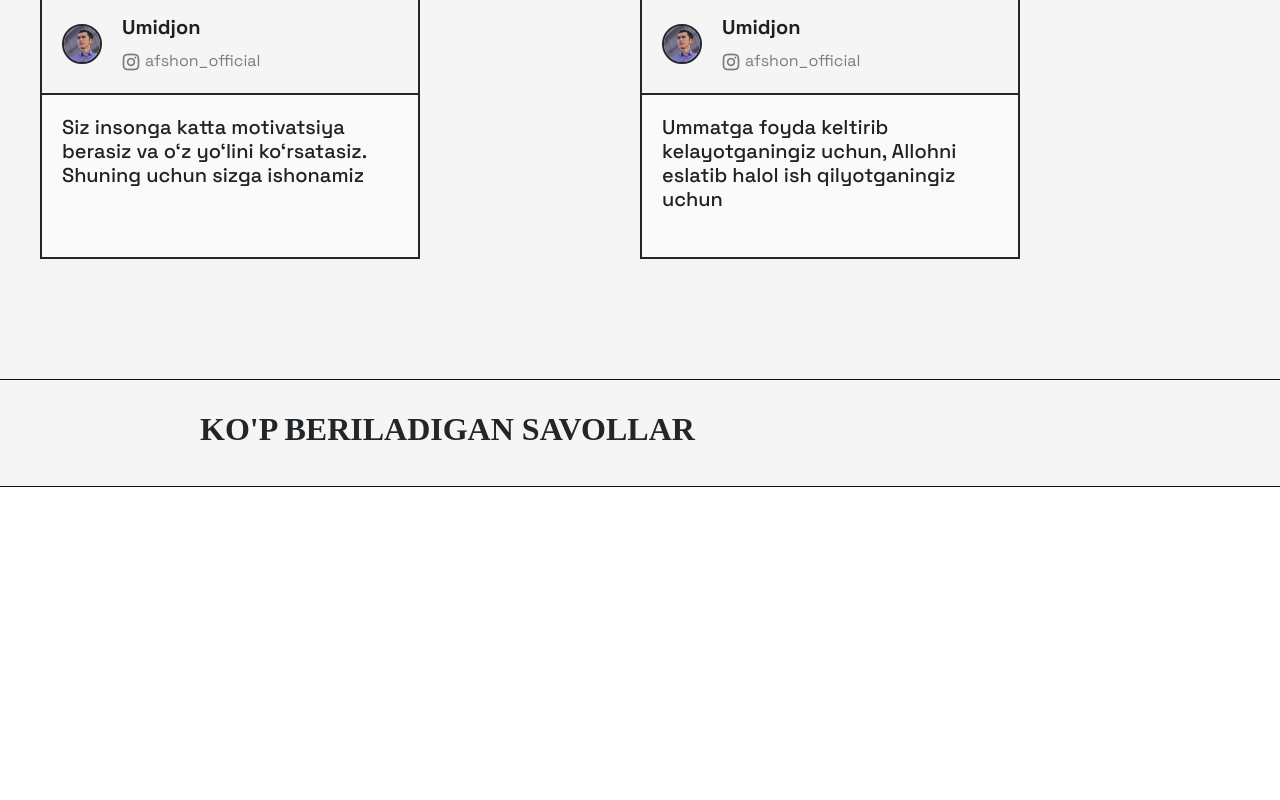
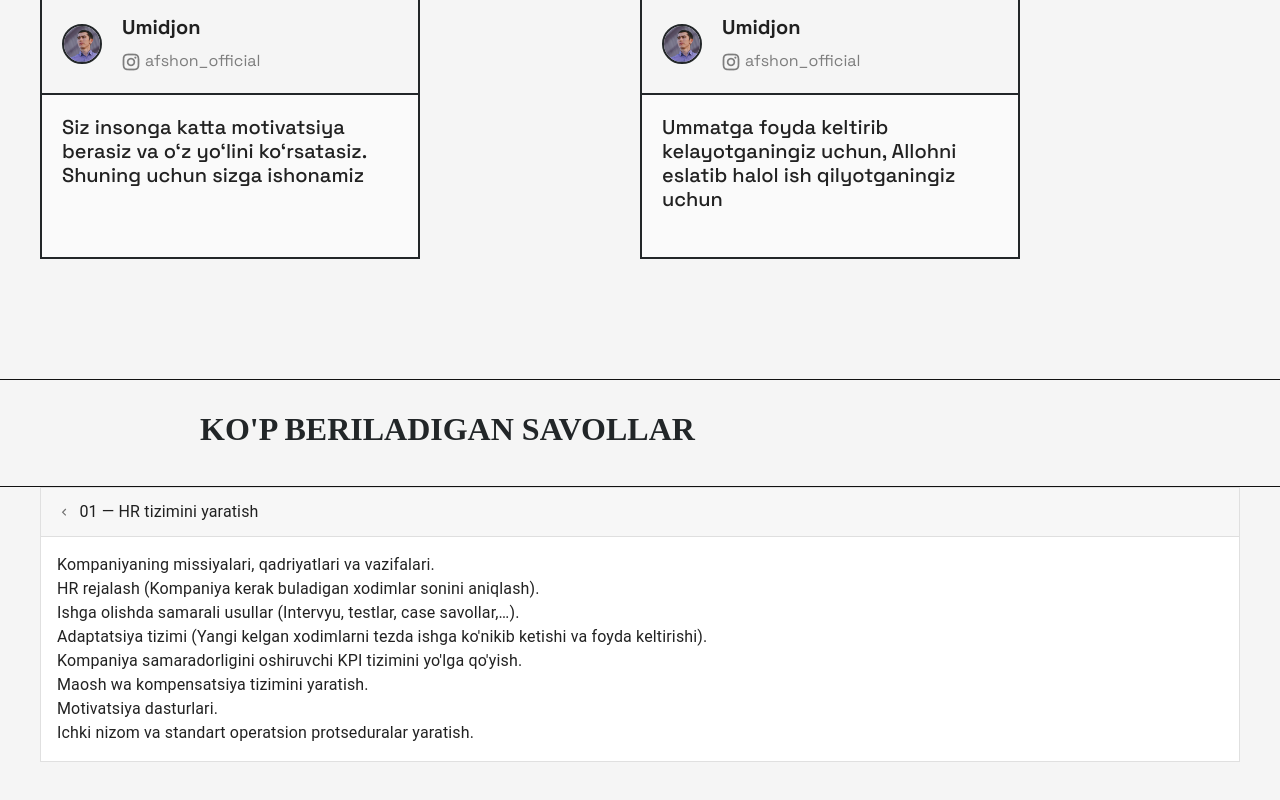
Before and after one commit to StiLKnoT/SMM_Creative, a React (Create React App) app: page / in a window 1280 px wide. Shown: the part 3376-4176 px from the top of the page. Before the commit the page ends 3863 px from the top, so only its background shows below. Built offline with nearby package versions, Linux system fonts and the light colour scheme.

Commit message:
arrowCarousel

```diff
--- a/package.json
+++ b/package.json
@@ -5,7 +5,9 @@
   "dependencies": {
     "@emotion/react": "^11.10.0",
     "@emotion/styled": "^11.10.0",
+    "@mui/icons-material": "^5.8.4",
     "@mui/material": "^5.9.2",
+    "@mui/styled-engine-sc": "^5.8.0",
     "@testing-library/jest-dom": "^5.16.4",
     "@testing-library/react": "^13.3.0",
     "@testing-library/user-event": "^13.5.0",
@@ -18,6 +20,7 @@
     "react-multi-carousel": "^2.8.2",
     "react-owl-carousel": "^2.3.1",
     "react-scripts": "5.0.1",
+    "styled-components": "^5.3.5",
     "web-vitals": "^2.1.4"
   },
   "scripts": {
--- a/src/components/Second/Second.jsx
+++ b/src/components/Second/Second.jsx
@@ -1,40 +1,85 @@
-import React from "react";
-
+import React, { useState } from "react";
+import { Link } from "@mui/material";
+import { styled } from "@mui/material/styles";
 // Components
 import Box from '@mui/material/Box';
 import Col from "react-bootstrap/Col";
+import { Avatar } from "@mui/material";
 import Card from '@mui/material/Card';
 import Row from "react-bootstrap/Row";
 import Image from 'react-bootstrap/Image';
 import Carousel from "react-multi-carousel";
 import Container from "react-bootstrap/Container";
 import Typography from '@mui/material/Typography';
+import MuiAccordion from "@mui/material/Accordion";
 import CardContent from '@mui/material/CardContent';
-import { Avatar } from "@mui/material";
+import MuiAccordionDetails from "@mui/material/AccordionDetails";
+import MuiAccordionSummary from "@mui/material/AccordionSummary";
+
 
 // Styles
 import "./Second.css";
 import './components/CarouselCard.css'
-// import './components/CarouselCards.css'
-
+import './components/CarouselCards.css'
 import "react-multi-carousel/lib/styles.css";
 
-// Assets
+// Images
 import umidjon from "../../assets/keyslar/umidjon.png";
 import ilxom from "../../assets/keyslar/ilxom.png";
 import jamila from "../../assets/keyslar/jamila.png";
 import tabib from "../../assets/keyslar/tabib.png";
-import { IoLogoInstagram } from "react-icons/io5";
+
+// Icons
 import instagramLogo from "../../assets/icons/instagram.png";
 import instaIcon from "../../assets/icons/instaIconsm.png";
-
 import TikTokLogo from "../../assets/icons/tiktok.png";
 import YouTubeLogo from "../../assets/icons/youtube.png";
+import { FaArrowRight } from "react-icons/fa";
+import ExpandMoreIcon from '@mui/icons-material/ExpandMore';
 
-import { FaArrowRight } from "react-icons/fa";
+
+const Accordion = styled((props) => (
+  <MuiAccordion disableGutters elevation={0} square {...props} />
+))(({ theme }) => ({
+  border: `1px solid ${theme.palette.divider}`,
+  "&:not(:last-child)": {
+    borderBottom: 0,
+  },
+  "&:before": {
+    display: "none",
+  },
+}));
+
+const AccordionSummary = styled((props) => (
+  <MuiAccordionSummary
+    expandIcon={<ExpandMoreIcon sx={{ fontSize: "0.9rem" }} />}
+    {...props}
+  />
+))(({ theme }) => ({
+  backgroundColor:
+    theme.palette.mode === "dark"
+      ? "rgba(255, 255, 255, .05)"
+      : "rgba(0, 0, 0, .03)",
+  flexDirection: "row-reverse",
+  "& .MuiAccordionSummary-expandIconWrapper.Mui-expanded": {
+    transform: "rotate(90deg)",
+    fill: "#28468C"
+  },
+  "& .MuiAccordionSummary-content": {
+    marginLeft: theme.spacing(1),
+  },
+}));
+
+const AccordionDetails = styled(MuiAccordionDetails)(({ theme }) => ({
+  padding: theme.spacing(2),
+  borderTop: "1px solid rgba(0, 0, 0, .125)",
+}));
+
+
 
 const Second = () => {
-// Data for KeysBox
+
+  // Data for KeysBox
   const createData = (
     bannerImg,
     Name,
@@ -105,7 +150,7 @@ const Second = () => {
       "https://www.youtube.com/c/UmidjonOrtiqov"
     ),
   ];
-// Data for Carousel
+  // Data for Carousel
   const createCarousel = (img, name, nickname, text) => {
     return { img, name, nickname, text }
   }
@@ -119,16 +164,22 @@ const Second = () => {
   ]
 
   // Data for Accordion
-  const createAccordion= (title, answer) => {
+  const [expanded, setExpanded] = React.useState("panel1");
+
+  const handleChange = (panel) => (event, newExpanded) => {
+    setExpanded(newExpanded ? panel : false);
+  };
+
+  const createAccordion = (title, answer) => {
     return { title, answer }
   }
   const carouselAccor = [
-    createCarousel( 'Umidjon', 'afshon_official'   ),
-    createCarousel( 'Umidjon', 'afshon_official'   ),
-    createCarousel( 'Umidjon', 'afshon_official'   ),
-    createCarousel( 'Umidjon', 'afshon_official'   ),
-    createCarousel( 'Umidjon', 'afshon_official'   ),
-    createCarousel( 'Umidjon', 'afshon_official'   ),
+    createCarousel('Umidjon', 'afshon_official'),
+    createCarousel('Umidjon', 'afshon_official'),
+    createCarousel('Umidjon', 'afshon_official'),
+    createCarousel('Umidjon', 'afshon_official'),
+    createCarousel('Umidjon', 'afshon_official'),
+    createCarousel('Umidjon', 'afshon_official'),
   ]
 
 
@@ -308,8 +359,50 @@ const Second = () => {
         <h4 className="titleBox__item">Ko'p Beriladigan savollar</h4>
       </div>
       <div className="box" >
+        <Accordion
+          className="KouchAccor__accordion"
+          expanded={expanded === "panel1"}
+          onChange={handleChange("panel1")}
+
+        >
+          <AccordionSummary
+            aria-controls="panel1d-content"
+            id="panel1d-header"
+          >
+            <Typography
+              className="accordion__title kouchAccTitleBl "
+              component={"div"}
+            >
+              01 — HR tizimini yaratish
+            </Typography>
+          </AccordionSummary>
+          <AccordionDetails className="accordionInner">
+            <Typography className="innerAcc__text" component={"div"}>
+              <div className="accTextPart">
+                Kompaniyaning missiyalari, qadriyatlari va vazifalari.
+                <br /> HR rejalash (Kompaniya kerak buladigan xodimlar sonini aniqlash).
+                <br /> Ishga olishda samarali usullar (Intervyu, testlar, case savollar,…).
+              </div>
+              <div className="accTextPart">
+                Adaptatsiya tizimi (Yangi kelgan xodimlarni tezda ishga ko'nikib ketishi va foyda keltirishi).
+                <br />  Kompaniya samaradorligini oshiruvchi KPI tizimini yo'lga qo'yish.
+                <br />  Maosh wa kompensatsiya tizimini yaratish.
+                <br /> Motivatsiya dasturlari.
+                <br />  Ichki nizom va standart operatsion protseduralar yaratish.
+              </div>
+            </Typography>
+          </AccordionDetails>
+        </Accordion>
 
       </div>
+
+      <br />
+      <br />
+      <br />
+      <br />
+      <br />
+      <br />
+      <br />
     </main>
   );
 };
--- a/src/components/Second/components/CarouselCards.css
+++ b/src/components/Second/components/CarouselCards.css
@@ -1,22 +1,18 @@
 .rowCarousel {
     display: flex;
 }
-
 .rowCarousel>div {
     margin: 0 50px;
 }
-
 #CarouselCards {
     margin-top: 40px;
 }
-
 .iconBox {
     display: flex;
     align-items: center;
     justify-content: space-between;
     position: relative;
 }
-
 .arrowPart {
     display: flex;
     align-items: center;
@@ -26,11 +22,9 @@
     bottom: 20px;
     right: 20px;
 }
-
 .arrowPart>* {
     margin: 0 20px;
 }
-
 #CarouselCards{
     margin-bottom: 120px !important;
 }
@@ -43,73 +37,13 @@
 .css-1okfn8i {
     background-color: #fafafa !important;
 }
-
 .react-multi-carousel-list  {
     padding-top: 60px;
-    /* height: 360px !important; */
 }
-
-.Karousel__card {
-    background-color: #FAFAFA !important;
-    margin-bottom: 20px;
-    border: none !important;
-    border-top: 3px solid #E1E1E1 !important;
-    border-radius: 0;
-    width: 380px !important;
-    height: 261px !important;
-}
-
-/* .KarouselAccor__cardPartBl{
-    border-top: 3px solid #28468C !important;
-} */
-.Karousel__card:hover {
-    transition: 0.1s ease all;
-    animation: 0.1s ease all;
-    border-top: 3px solid #28468C !important;
-}
-
-/* .KouchAccor__accordion:first-child .accordion__title, .KouchAccor__accordion:first-child .MuiAccordionSummary-expandIconWrapper {
-    color: #28468C;
-} */
-.Karousel__cardTitle {
-    color: #0F0F0F;
-    font-size: 20px;
-    line-height: 26px;
-    font-weight: 510;
-}
-
-.Karousel__cardContent {
-    position: relative;
-    color: #828282;
-    font-size: 18px;
-    line-height: 25.2px;
-    font-weight: 400;
-    top: 10px;
-    margin: 0 auto;
-}
-
-.Karousel__cardLink a {
-    color: #0F0F0F !important;
-    text-decoration: underline;
-    font-weight: 400;
-    font-size: 18px;
-    line-height: 21.48px;
-    margin: 10px auto;
-}
-
-/* .react-multi-carousel-item, .react-multi-carousel-item--active {
-    margin: 0 20px !important;
-} */
-
-/* .react-multi-carousel-list{
-    height: 450px;
-} */
 .react-multi-carousel-list {
     display: flex;
     align-items: flex-end;
 }
-
-/* .react-multiple-carousel__arrow--left::before */
 .react-multiple-carousel__arrow--right::before,
 .react-multiple-carousel__arrow--left::before {
     background-color: inherit;
@@ -119,31 +53,15 @@
     top: -5px;
     content: '\2192' !important;
 }
-
-/* .react-multi-carousel-track{
-    height: auto;
-} */
-.Karousel__card {
-    top: 50px;
-}
-#carCardsBot{
-    height: 450px !important;
-}
-#carCardsBot .react-multi-carousel-track{
-    top: 20px !important;
-}
-
 .react-multiple-carousel__arrow--right::before {
     z-index: 11;
 }
-
 .react-multiple-carousel__arrow--left::before {
     content: '\2192';
     z-index: 11;
     transform: rotateY(180deg);
 
 }
-
 .react-multi-carousel-list .react-multiple-carousel__arrow {
     position: absolute;
     top: 0px;
@@ -196,22 +114,15 @@
 
 /* Laptop */
 @media screen and (max-width: 1200px) {
-
-    /* .MuiPaper-root, .MuiPaper-outlined, .MuiPaper-rounded, .MuiCard-root, .Karousel__card, .KarouselAccor__cardPartBl, */
-    .css-1v5z4dq-MuiPaper-root-MuiCard-root {
+     .css-1v5z4dq-MuiPaper-root-MuiCard-root {
         width: 300px !important;
         height: 261px;
         background-color: #F0F0F0 !important;
     }
-
-    /* .react-multi-carousel-list  {
-        width: 1000px;
-    } */
-    .react-multi-carousel-item,
+     .react-multi-carousel-item,
     .react-multi-carousel-item--active {
         margin: 0 25px !important;
     }
-
     .react-multiple-carousel__arrow {
         z-index: 1 !important;
     }
```
Also changed, not shown: 1 other file (tests, documents, lock files or other folders).
